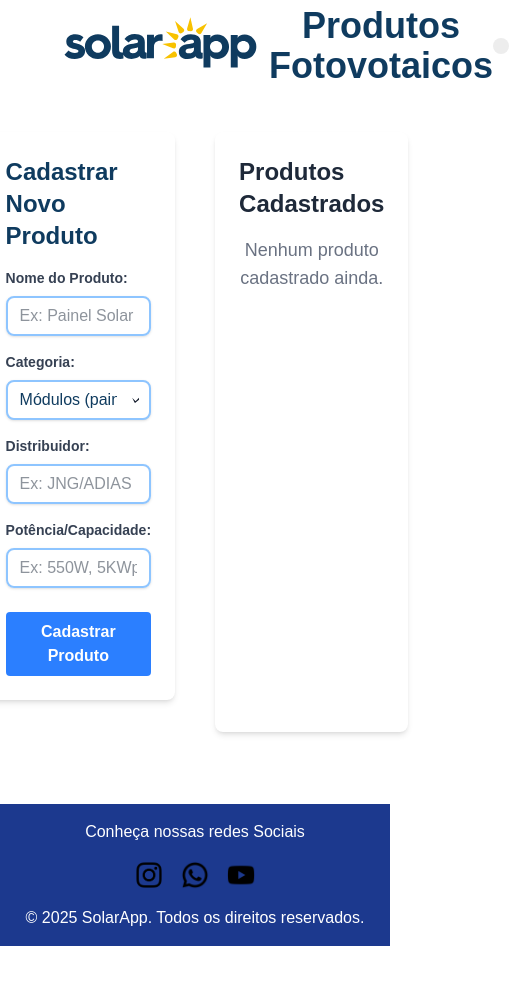
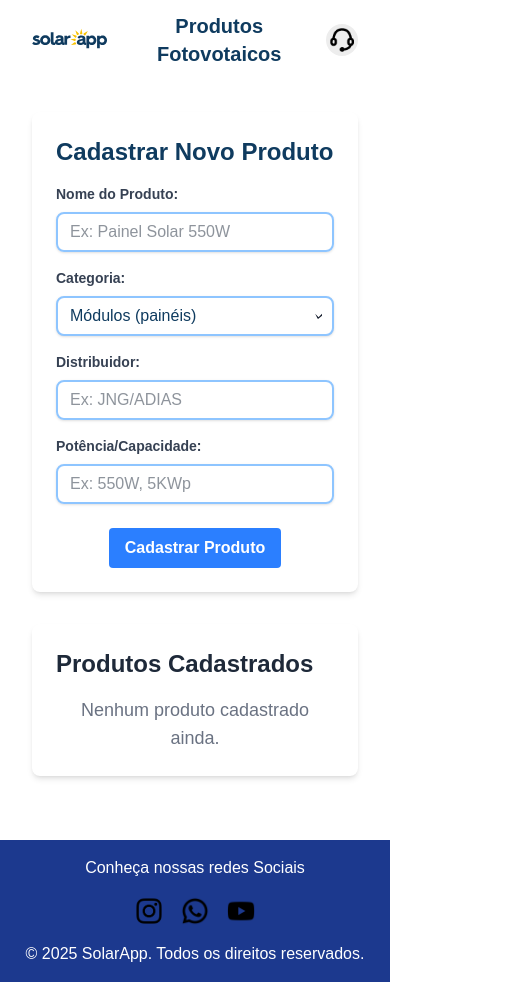
Before and after one commit to idenildoviana/produtos-fotovotaicos, a Next.js app: page / in a window 390 px wide. Shown: the whole page, 509 px wide, since content can reach past the window. Before the commit the page ends 946 px from the top, so only its background shows below. Built offline with nearby package versions, Linux system fonts and the light colour scheme.

Commit message:
adicionado Responsividade

```diff
--- a/src/app/page.tsx
+++ b/src/app/page.tsx
@@ -29,7 +29,7 @@ export default function Home() {
         <Header />
         </div>
 
-      <div className='container mx-auto flex justify-center  p-10'  >
+      <div className='container mx-auto md:flex justify-center  p-8 md:p-10'  >
       <FormProduto onAddProduct={handleAddProduct} categories={PRODUCT_CATEGORIES} />
         <ListaProdutos
         products={products}
--- a/src/components/FormProduto.tsx
+++ b/src/components/FormProduto.tsx
@@ -59,7 +59,7 @@ export default function FormProduto({ onAddProduct, categories }: FormProdutoPro
   };
 
   return (
-    <div className="bg-white text-[#0F3B5F] p-6 mr-10 rounded-lg shadow-md mb-8">
+    <div className="bg-white text-[#0F3B5F] p-6 md:mr-10 rounded-lg shadow-md mb-8">
       <h2 className="text-2xl text-[#0F3B5F] font-bold mb-4">Cadastrar Novo Produto</h2>
       <form onSubmit={handleSubmit}>
         <InputField
--- a/src/components/header.tsx
+++ b/src/components/header.tsx
@@ -7,16 +7,17 @@ export default function Header(){
     return(
 
     <div className="text-black bg-white">
-        <div className="mx-16 flex items-center text-center justify-between">
+        <div className="mx-8 sm:mx-16 flex items-center text-center justify-between">
             <Image
+            className="w-20 h-20 sm:w-auto sm:h-auto"
             src={Logo}
             alt="SolarApp Logo "
         />
-        <h1 className="text-4xl text-[#0F3B5F] font-bold">Produtos Fotovotaicos</h1>
+        <h1 className=" text-xl sm:text-4xl text-[#0F3B5F] font-bold">Produtos Fotovotaicos</h1>
 
-        <button className=" bg-[#EDEDED] p-2  rounded-2xl">
+        <button className=" bg-[#EDEDED] p-1 sm:p-2  rounded-2xl">
             <Link href="https://www.google.com/search?q=https://wa.me/5591985979736%3Ftext%3DOl%25C3%25A1%252C%2Bestou%2Bcom%2Bd%25C3%25BAvida%2Bde%2Bcomo%2Bcadastrar%2Bprodutos">
-            <Image
+            <Image className="w-6 h-6 sm:w-8 sm:h-8"
             src={IconSuport}
             alt="Icon Suporte"
             />
```
